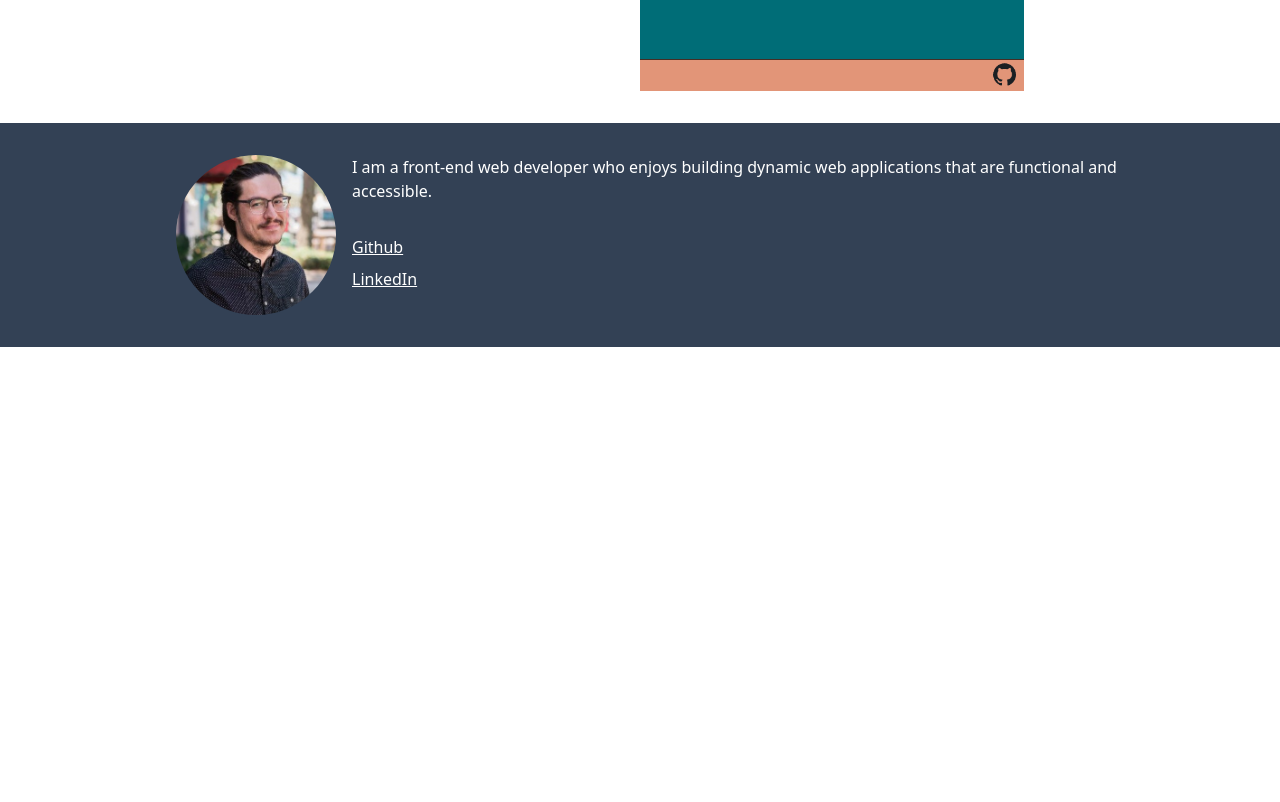
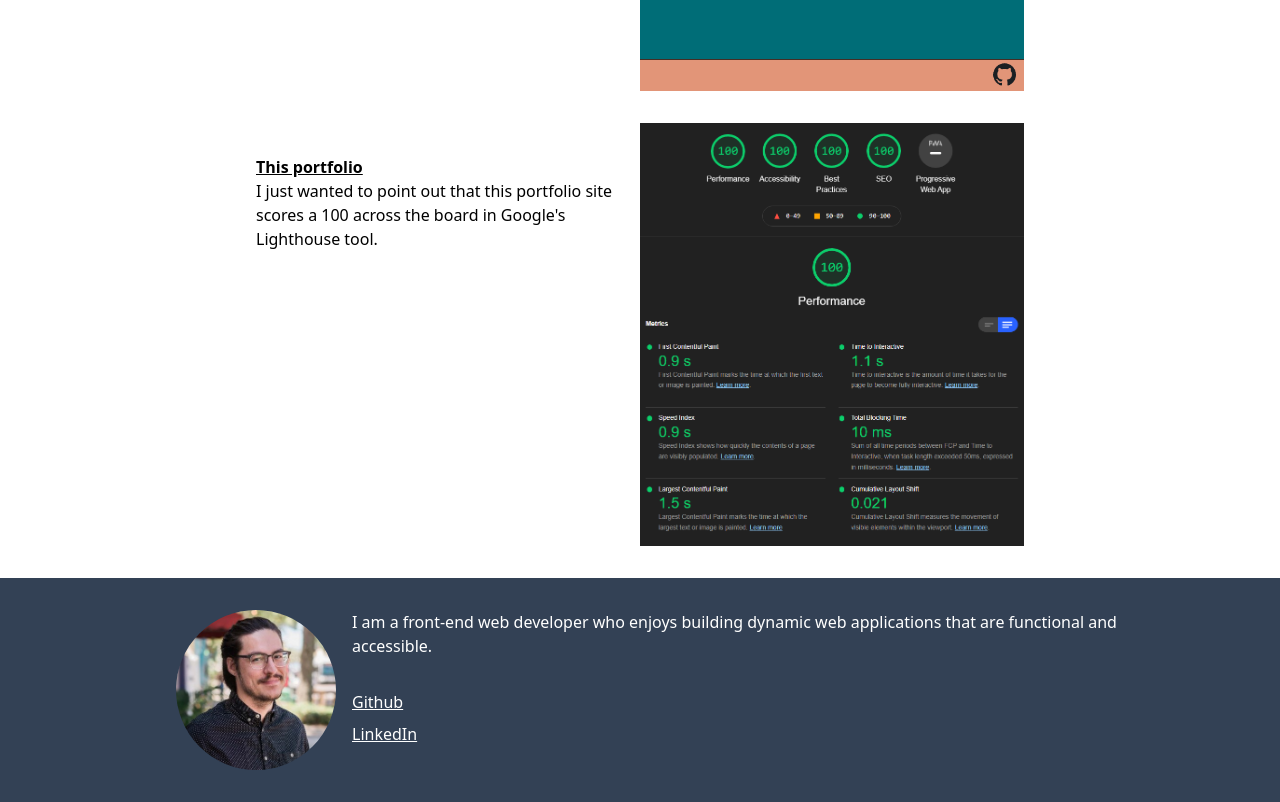
Before and after one commit to drewwdev/portfolio, a React (Create React App) app: page /portfolio in a window 1280 px wide. Shown: the part 1640-2442 px from the top of the page. Before the commit the page ends 1987 px from the top, so only its background shows below. Built offline with nearby package versions, Linux system fonts and the light colour scheme.

Commit message:
Added lighthouse report to portfilio page. adjusted some content from the report

```diff
--- a/src/components/Footer.js
+++ b/src/components/Footer.js
@@ -7,6 +7,7 @@ function Footer() {
       <div className="flex sm:mx-40 justify-center">
         <img
           w=""
+          h=""
           className="w-40 h-40 mx-4 my-8 rounded-full"
           alt="Headshot of Drew Wilson"
           src={headshot}
--- a/src/content/portfolioData.js
+++ b/src/content/portfolio.js
@@ -1,8 +1,9 @@
 import Reactocat from "../images/reacto-cats.png";
 import Cryptoticker from "../images/cryptoticker.png";
 import CoffeeCrumbs from "../images/coffee-crumbs.png";
+import Portfolio from "../images/lighthouse.png";
 
-const portfolioData = [
+const portfolio = [
   {
     title: "Reactocats",
     link: "https://dwilson-reactocats.netlify.app/",
@@ -54,6 +55,19 @@ const portfolioData = [
     slug: "coffee-crumbs",
     alt: "Screenshot of Coffee Crumbs website.",
   },
+  {
+    title: "This portfolio",
+    link: "https://dreww.dev",
+    description: (
+      <p>
+        I just wanted to point out that this portfolio site scores a 100 across
+        the board in Google's Lighthouse tool.
+      </p>
+    ),
+    src: Portfolio,
+    slug: "portfolio",
+    alt: "Screenshot of Google Lighthouse report for my portfolio",
+  },
 ];
 
-export default portfolioData;
+export default portfolio;
--- a/src/pages/Portfolio.js
+++ b/src/pages/Portfolio.js
@@ -1,5 +1,5 @@
 import React from "react";
-import portfolioData from "../content/portfolioData";
+import portfolio from "../content/portfolio";
 import { Link } from "react-router-dom";
 
 function Portfolio() {
@@ -10,7 +10,7 @@ function Portfolio() {
       </p>
       <div className="flex justify-center">
         <ul className="flex-col">
-          {portfolioData.map((data) => {
+          {portfolio.map((data) => {
             return (
               <li className="sm:flex my-8">
                 <div className="w-96 my-8">
```
Also changed, not shown: src/images/lighthouse.png (added).
